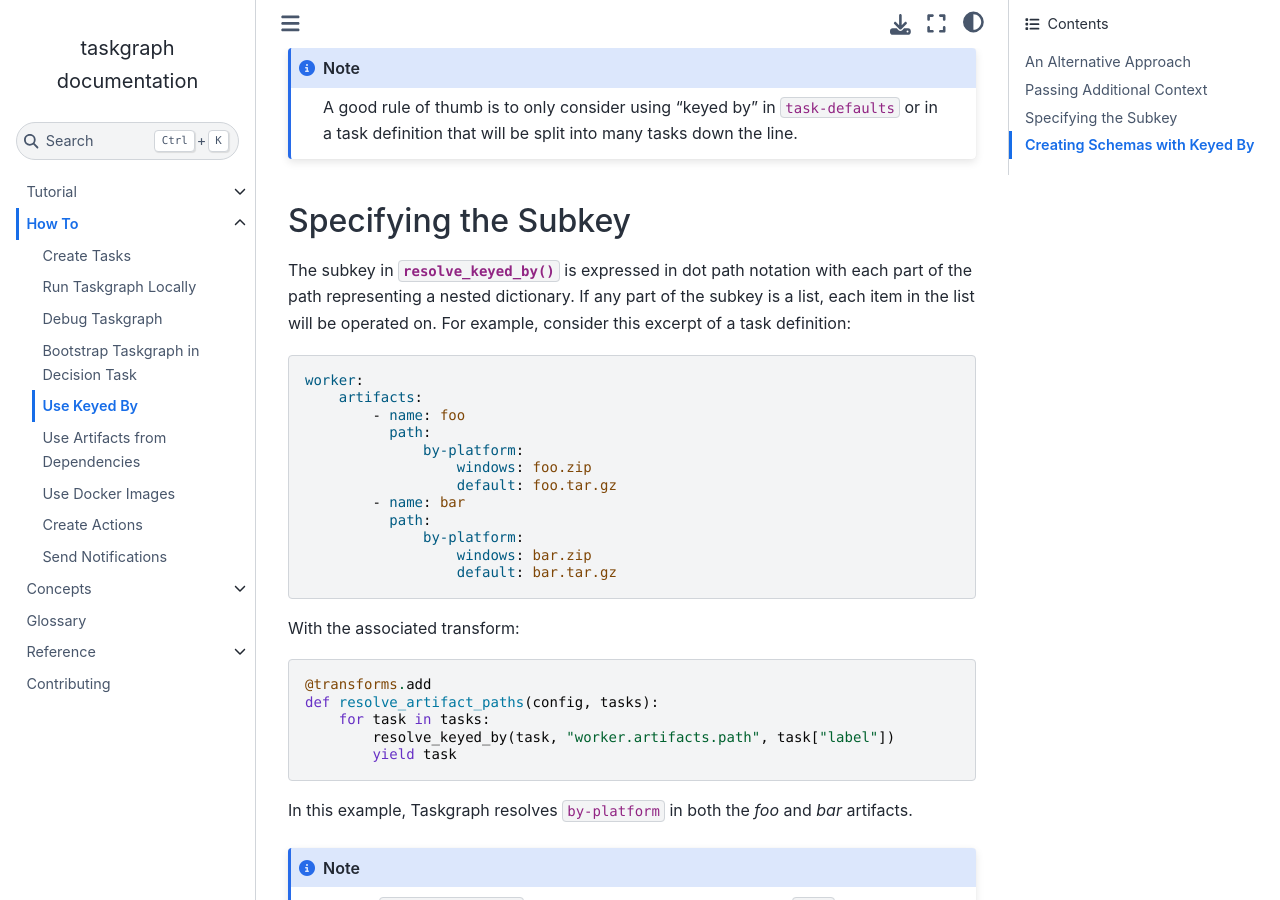
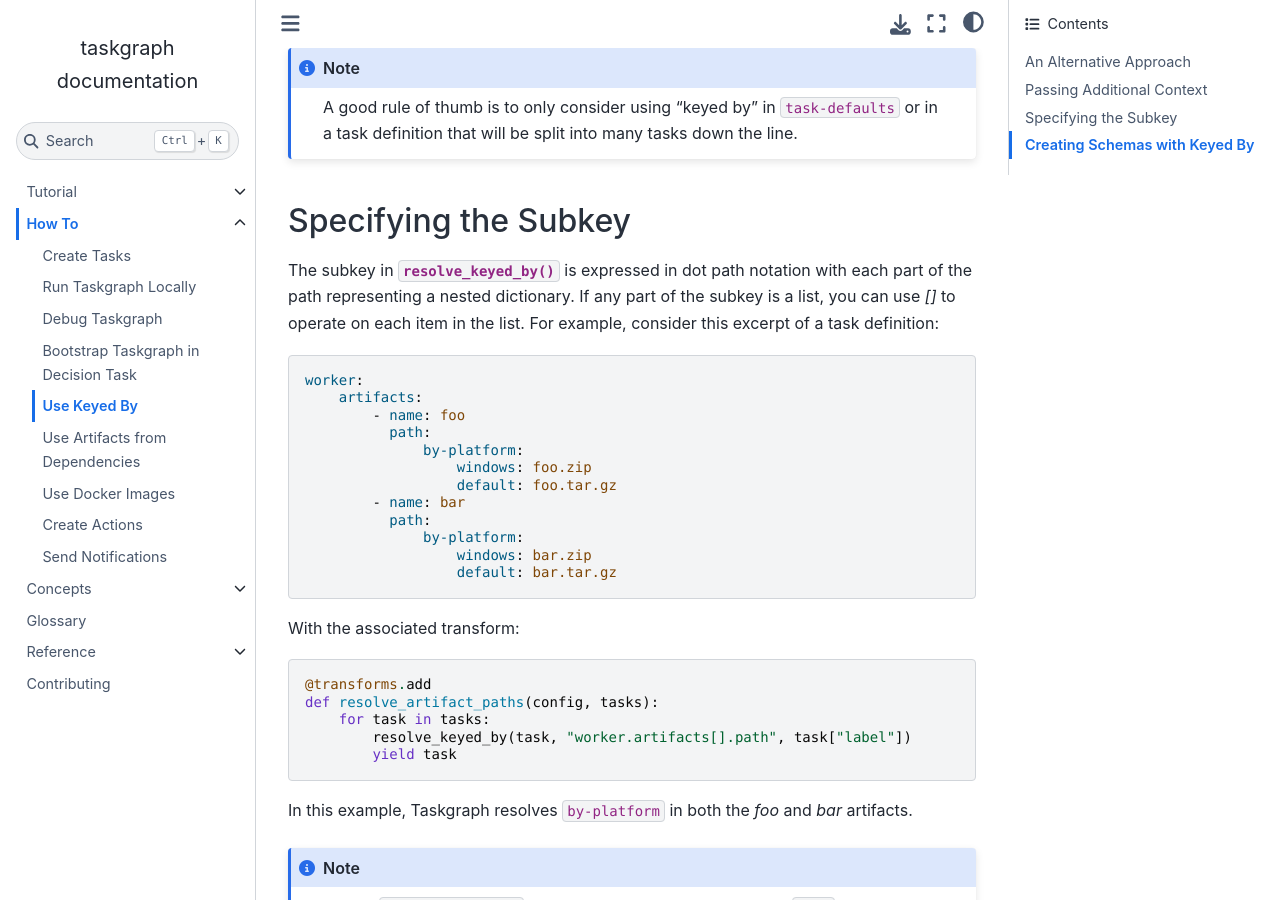
Before and after one commit to taskcluster/taskgraph, a Sphinx documentation site: the page built from docs/howto/resolve-keyed-by.rst, in a window 1280 px wide and 900 px high, scrolled down 2971 px. Built offline with Sphinx 7.4.7 and the Sphinx Book theme 1.1.4, drawn with Linux system fonts in a browser that asks for light colours.

Commit message:
docs: fix reference to subkeys with a list

```diff
--- a/docs/howto/resolve-keyed-by.rst
+++ b/docs/howto/resolve-keyed-by.rst
@@ -163,8 +163,8 @@ Specifying the Subkey
 
 The subkey in :func:`~taskgraph.util.schema.resolve_keyed_by` is expressed in
 dot path notation with each part of the path representing a nested dictionary.
-If any part of the subkey is a list, each item in the list will be operated on.
-For example, consider this excerpt of a task definition:
+If any part of the subkey is a list, you can use `[]` to operate on each item
+in the list. For example, consider this excerpt of a task definition:
 
 .. code-block:: yaml
 
@@ -188,7 +188,7 @@ With the associated transform:
    @transforms.add
    def resolve_artifact_paths(config, tasks):
        for task in tasks:
-           resolve_keyed_by(task, "worker.artifacts.path", task["label"])
+           resolve_keyed_by(task, "worker.artifacts[].path", task["label"])
            yield task
 
 In this example, Taskgraph resolves ``by-platform`` in both the *foo* and *bar*
```
